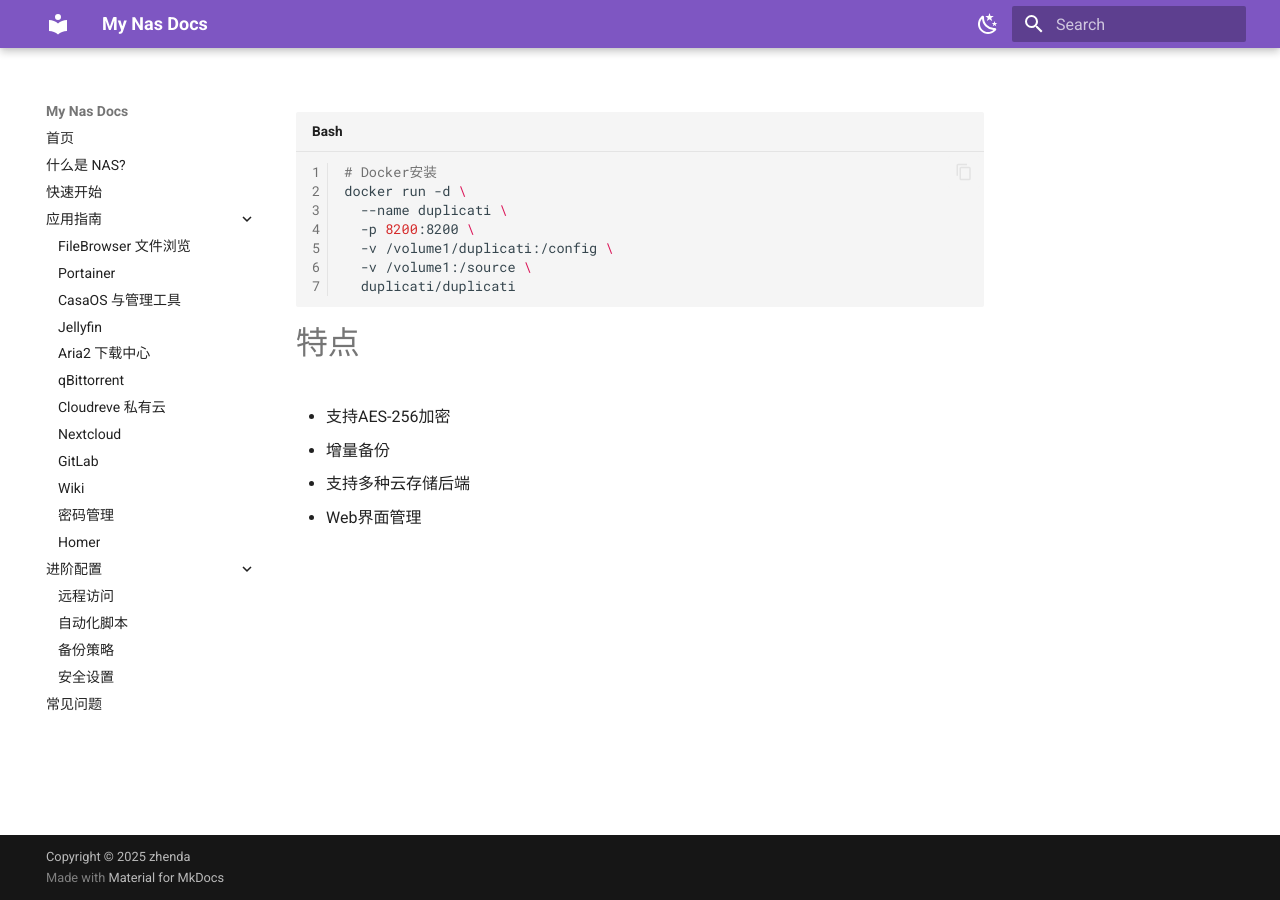
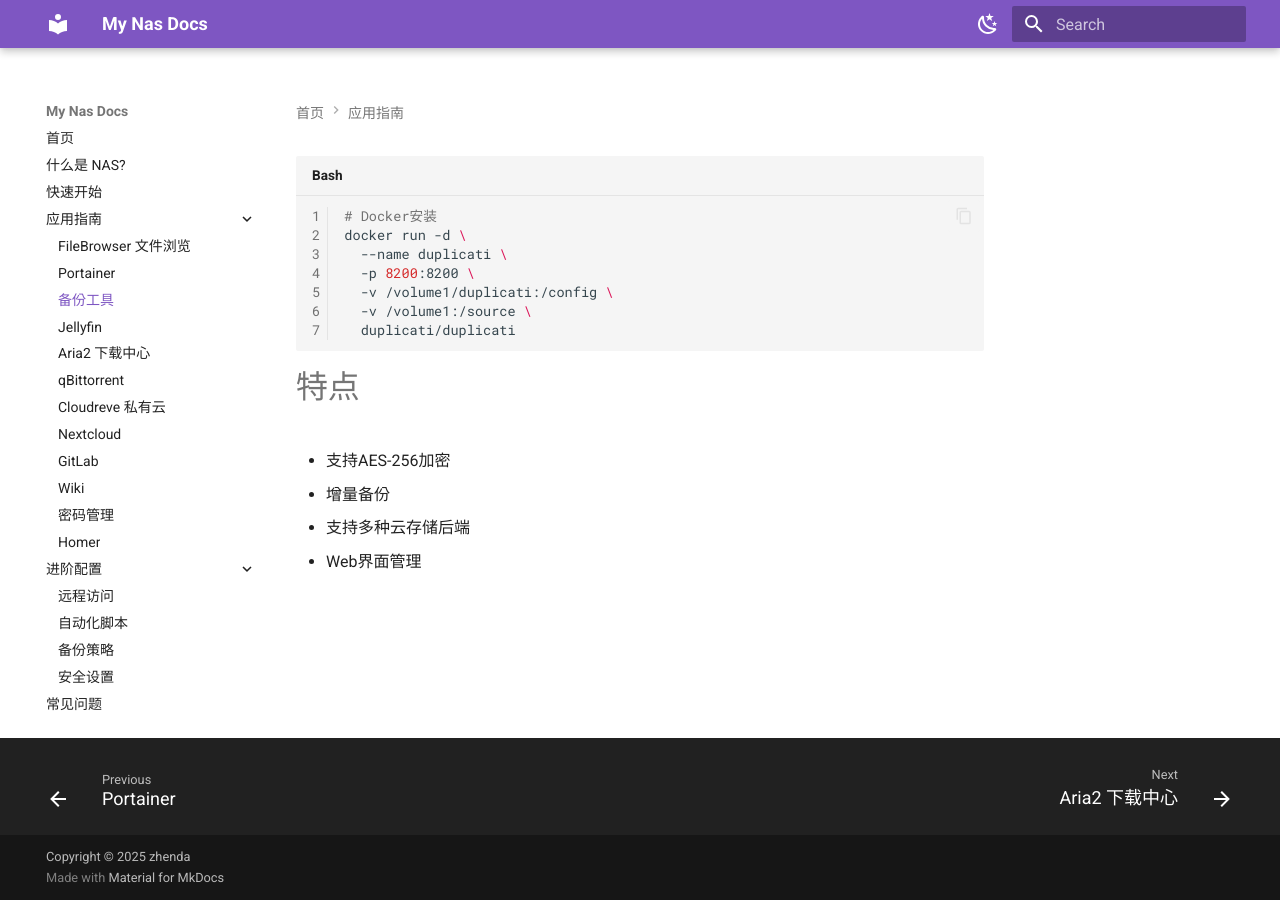
Before and after one commit to zhenda-hub/my-docker-files, an MkDocs documentation site: the page built from docs/applications/duplicati.md, in a window 1280 px wide. Built offline with MkDocs 1.6.1 and Material for MkDocs 9.7.7, drawn with Linux system fonts in a browser that asks for light colours; some of the changed lines change nothing that is shown.

Commit message:
update: settings

```diff
--- a/mkdocs.yml
+++ b/mkdocs.yml
@@ -22,8 +22,9 @@ nav:
   # - 基础工具:
     - FileBrowser 文件浏览: applications/filebrowser.md
     - Portainer: applications/portainer.md
+    - 备份工具: applications/duplicati.md
   # - 娱乐工具:
-    - CasaOS 与管理工具: applications/casaos.md
+    # - CasaOS 与管理工具: applications/casaos.md
     - Jellyfin: applications/media-server/jellyfin.md
   # - 下载工具:
     - Aria2 下载中心: applications/aria2.md
```
